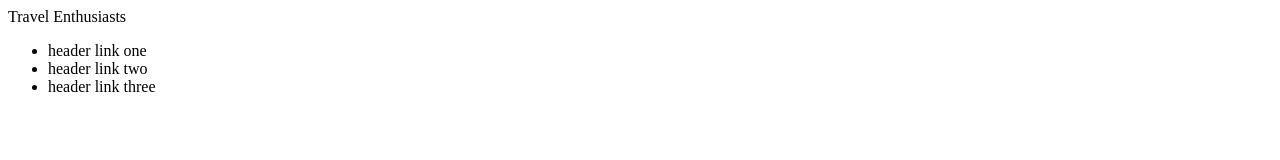
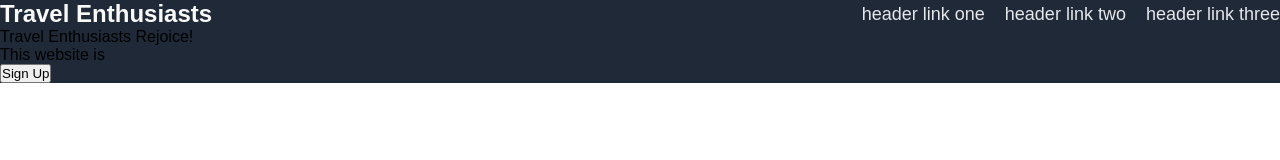
Before and after one commit to Viforu/odin-landingpage, a plain HTML site: page index.html in a window 1280 px wide. Drawn offline with Linux system fonts and the light colour scheme.

Commit message:
style header and add hero

```diff
--- a/css/style.css
+++ b/css/style.css
@@ -0,0 +1,35 @@
+* {
+margin: 0;
+padding: 0;
+}
+
+body {
+    font-family: Arial, Helvetica, sans-serif;
+}
+.section1 {
+    background-color: #1F2937;
+}
+.header {
+    display: flex;
+    justify-content: space-between;
+    align-items: center;
+}
+
+.logo {
+    font-size: 24px;
+    color: #F9FAF8;
+    font-weight: bold;
+}
+
+ul {
+    display: flex;
+    gap: 20px;
+    list-style: none;
+}
+
+
+a {
+    text-decoration: none;
+    color: #E5E7EB;
+    font-size: 18px;
+}
--- a/index.html
+++ b/index.html
@@ -4,20 +4,26 @@
     <meta charset="UTF-8">
     <meta http-equiv="X-UA-Compatible" content="IE=edge">
     <meta name="viewport" content="width=device-width, initial-scale=1.0">
-    <title>Document</title>
+    <title>Travel Enthusiasts</title>
+    <link rel="stylesheet" href="css/style.css"
 </head>
-<body>
-
 </body>
     <div class="section1">
         <div class="header">
             <div class="logo">Travel Enthusiasts</div>
             <ul>
-                <li href="#">header link one</li>
-                <li href="#">header link two</li>
-                <li href="#">header link three</li>
+                <li><a href="#">header link one</a></li>
+                <li><a href="#">header link two</a></li>
+                <li><a href="#">header link three</a></li>
             </ul>
             </div>
+            <div class="hero">
+                <div class="hero-left">
+                    <div class="title">Travel Enthusiasts Rejoice!</div>
+                    <div class="subtitle">This website is </div>
+                    <div class="hero-button"><button>Sign Up</button></div>
+                </div>
 
+            </div>
     </div>
 </html>
```
Also changed, not shown: img/hero-img.jpg (added).
